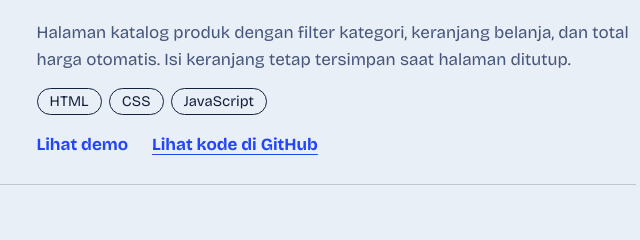
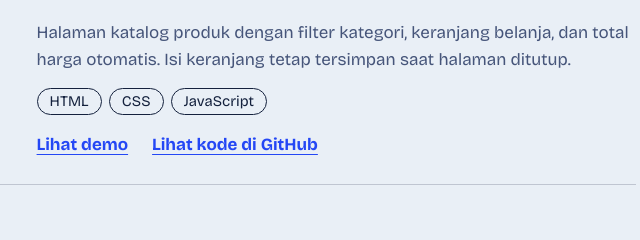
Before and after one commit to burhansamudra242-collab/portofolio, a plain HTML site: page index.html in a window 1280 px wide. Shown: the part 1540-1780 px from the top of the page, 496-1136 px from the left. Drawn offline with nearby package versions, Linux system fonts and the light colour scheme.

Commit message:
Update index.html

```diff
--- a/index.html
+++ b/index.html
@@ -288,7 +288,7 @@
             <p>Halaman katalog produk dengan filter kategori, keranjang belanja, dan total harga otomatis. Isi keranjang tetap tersimpan saat halaman ditutup.</p>
             <ul class="tags"><li class="tag">HTML</li><li class="tag">CSS</li><li class="tag">JavaScript</li></ul>
             <div class="tautan-grup">
-              <a class="tautan" https://burhansamudra242-collab.github.io/website-toko-online-sederhana/">Lihat demo</a>
+              <a class="tautan" href="https://burhansamudra242-collab.github.io/website-toko-online-sederhana/">Lihat demo</a>
               <a class="tautan" href="https://github.com/burhansamudra242-collab/website-toko-online-sederhana">Lihat kode di GitHub</a>
             </div>
           </div>
```
